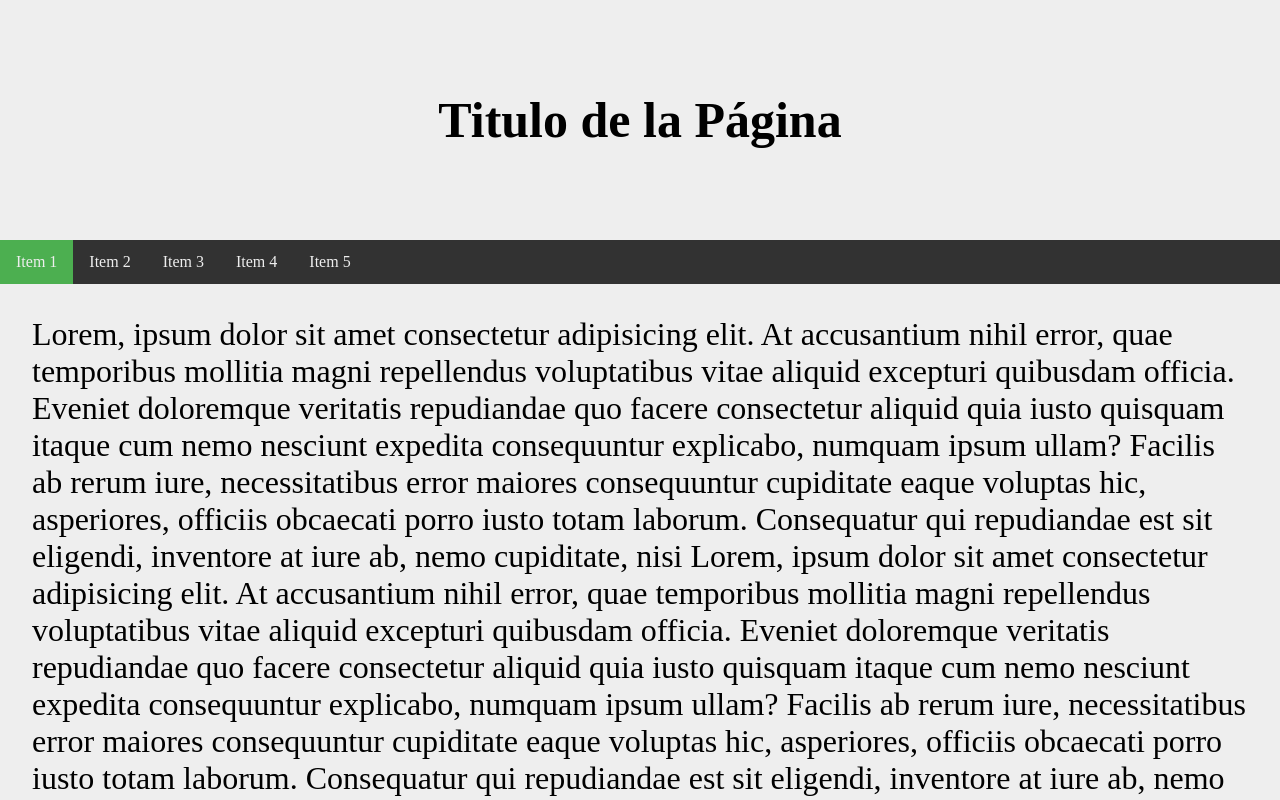
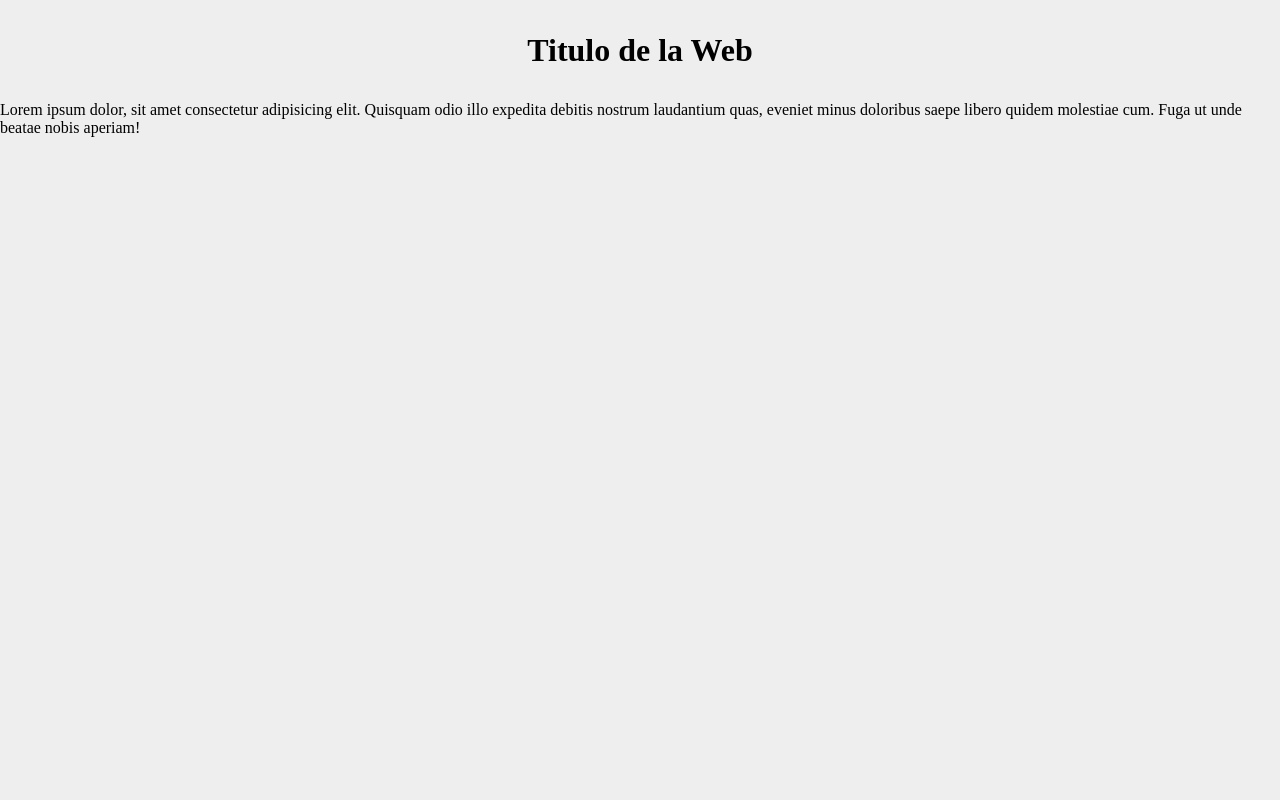
Before and after one commit to willingtonortiz/MisProyectos, a website: page Web/Tester/index.html in a window 1280 px wide. Shown: the top 800 px of the page. Drawn offline with Linux system fonts and the light colour scheme.

```diff
--- a/Web/Tester/app.js
+++ /dev/null
@@ -1,17 +0,0 @@
-window.onload = () => {
-
-    window.onscroll = () => {
-        stickyNav()
-    };
-
-    var navItem = document.querySelector("#stickyNav");
-    var navSize = navItem.offsetTop;
-
-    var stickyNav = () => {
-        if (window.pageYOffset >= navSize) {
-            navItem.classList.add("sticky");
-        } else {
-            navItem.classList.remove("sticky");
-        }
-    }
-}
--- a/Web/Tester/estilos.scss
+++ /dev/null
@@ -1,56 +0,0 @@
-%centrar {
-    display: flex;
-    justify-content: center;
-    align-items: center;
-}
-
-* {
-    margin: 0;
-    padding: 0;
-    box-sizing: border-box;
-}
-
-body {
-    background-color: #eee;
-}
-
-header {
-    height: 30vh;
-    @extend %centrar;
-    h1 {
-        font-size: 50px;
-    }
-}
-
-nav {
-    background-color: #323232;
-    display: flex;
-    a {
-        padding: .8em 1em;
-        text-decoration: none;
-        color: #eee;
-        transition: all .3s;
-        &:hover {
-            background-color: #646464;
-        }
-        &:first-child {
-            background-color: #4CAF50;
-        }
-    }
-    &.sticky {
-        position: fixed;
-        top: 0;
-        width: 100%;
-    }
-    &.sticky+main {
-        margin-top: 45px;
-    }
-}
-
-main {
-    p {
-        padding: 1em;
-        font-size: 2em;
-        ;
-    }
-}
--- a/Web/Tester/index.html
+++ b/Web/Tester/index.html
@@ -6,41 +6,18 @@
     <meta name="viewport" content="width=device-width, initial-scale=1.0">
     <meta http-equiv="X-UA-Compatible" content="ie=edge">
     <title>Tester</title>
-    <link rel="stylesheet" href="estilos.css">
-    <script src="app.js"></script>
+    <link rel="stylesheet" href="css/estilos.css">
+    <script src="javascript/app.js"></script>
 </head>
 
 <body>
     <header>
-        <h1>Titulo de la Página</h1>
+        <h1>Titulo de la Web</h1>
+        <p>
+            Lorem ipsum dolor, sit amet consectetur adipisicing elit. Quisquam odio illo expedita debitis nostrum laudantium quas, eveniet
+            minus doloribus saepe libero quidem molestiae cum. Fuga ut unde beatae nobis aperiam!
+        </p>
     </header>
-    <nav id="stickyNav">
-        <a href="#">Item 1</a>
-        <a href="#">Item 2</a>
-        <a href="#">Item 3</a>
-        <a href="#">Item 4</a>
-        <a href="#">Item 5</a>
-    </nav>
-    <main>
-        <p>
-            Lorem, ipsum dolor sit amet consectetur adipisicing elit. At accusantium nihil error, quae temporibus mollitia magni repellendus
-            voluptatibus vitae aliquid excepturi quibusdam officia. Eveniet doloremque veritatis repudiandae quo facere consectetur
-            aliquid quia iusto quisquam itaque cum nemo nesciunt expedita consequuntur explicabo, numquam ipsum ullam? Facilis
-            ab rerum iure, necessitatibus error maiores consequuntur cupiditate eaque voluptas hic, asperiores, officiis
-            obcaecati porro iusto totam laborum. Consequatur qui repudiandae est sit eligendi, inventore at iure ab, nemo
-            cupiditate, nisi Lorem, ipsum dolor sit amet consectetur adipisicing elit. At accusantium nihil error, quae temporibus
-            mollitia magni repellendus voluptatibus vitae aliquid excepturi quibusdam officia. Eveniet doloremque veritatis
-            repudiandae quo facere consectetur aliquid quia iusto quisquam itaque cum nemo nesciunt expedita consequuntur
-            explicabo, numquam ipsum ullam? Facilis ab rerum iure, necessitatibus error maiores consequuntur cupiditate eaque
-            voluptas hic, asperiores, officiis obcaecati porro iusto totam laborum. Consequatur qui repudiandae est sit eligendi,
-            inventore at iure ab, nemo cupiditate, nisi cupiditate, nisi Lorem, ipsum dolor sit amet consectetur adipisicing
-            elit. At accusantium nihil error, quae temporibus mollitia magni repellendus voluptatibus vitae aliquid excepturi
-            quibusdam officia. Eveniet doloremque veritatis repudiandae quo facere consectetur aliquid quia iusto quisquam
-            itaque cum nemo nesciunt expedita consequuntur explicabo, numquam ipsum ullam? Facilis ab rerum iure, necessitatibus
-            error maiores consequuntur cupiditate eaque voluptas hic, asperiores, officiis obcaecati porro iusto totam laborum.
-            Consequatur qui repudiandae est sit eligendi, inventore at iure ab, nemo cupiditate, nisi
-        </p>
-    </main>
 </body>
 
 </html>
--- /dev/null
+++ b/Web/Tester/javascript/app.js
@@ -0,0 +1,4 @@
+"use strict";
+window.onload = () => {
+    console.log("alv");
+};
--- /dev/null
+++ b/Web/Tester/scss/estilos.scss
@@ -0,0 +1,22 @@
+%centrar {
+    display: flex;
+    justify-content: center;
+    align-items: center;
+}
+
+* {
+    margin: 0;
+    padding: 0;
+    box-sizing: border-box;
+}
+
+body {
+    background-color: #eee;
+}
+
+header {
+    h1 {
+        padding: 1em;
+        @extend %centrar;
+    }
+}
--- /dev/null
+++ b/Web/Tester/typescript/app.ts
@@ -0,0 +1,3 @@
+window.onload = ()=>{
+    console.log("alv");
+}
```
Also changed, not shown: Web/Tester/package.json (added, +15 -0 lines), Web/Tester/tsconfig.json (added, +55 -0 lines), Web/Tester/app.ts (deleted), Web/Tester/css/estilos.css (added), Web/Tester/estilos.css (deleted), 1 other file.
